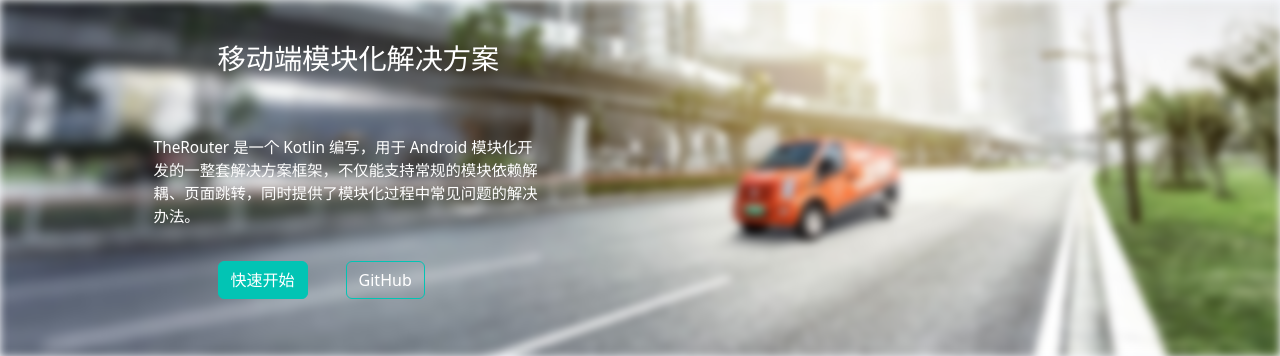
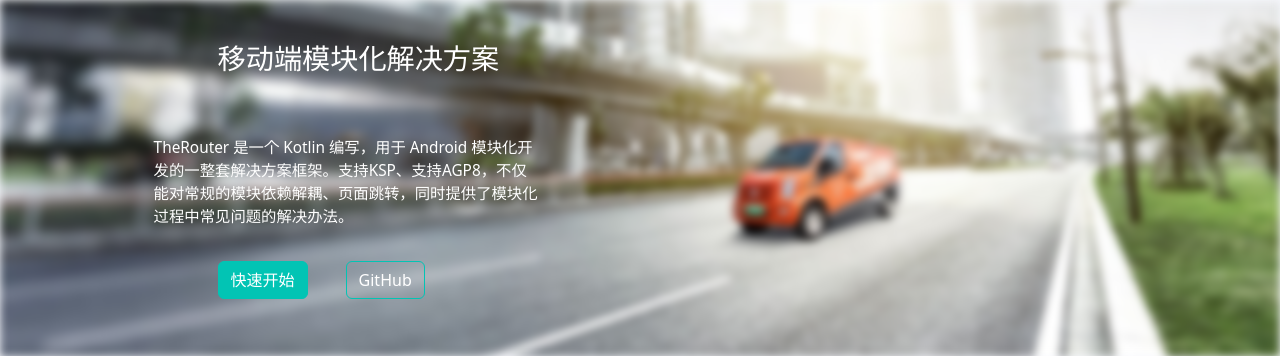
Before and after one commit to hll-therouter/therouter-en.github.io, a Jekyll site: the page built from index.html, in a window 1280 px wide. Shown: the part 121-477 px from the top of the page. Built offline with Jekyll 4.4.1, drawn with Linux system fonts in a browser that asks for light colours; nearby versions of some CDN libraries; Markdown is read by kramdown in place of the engine named in the settings.

Commit message:
修改首页介绍

```diff
--- a/_layouts/home_style.html
+++ b/_layouts/home_style.html
@@ -9,7 +9,7 @@
     <div style="position: relative; width: 100%;">
         <img src="{{ site.url }}/assets/img/logo/huolala.jpg" class="blur" width="100%">
         <span class="home-title">移动端模块化解决方案</span>
-        <span class="home-text">TheRouter 是一个 Kotlin 编写，用于 Android 模块化开发的一整套解决方案框架，不仅能支持常规的模块依赖解耦、页面跳转，同时提供了模块化过程中常见问题的解决办法。</span>
+        <span class="home-text">TheRouter 是一个 Kotlin 编写，用于 Android 模块化开发的一整套解决方案框架。支持KSP、支持AGP8，不仅能对常规的模块依赖解耦、页面跳转，同时提供了模块化过程中常见问题的解决办法。</span>
         <a href="{{site.url}}/docs/2022/08/29/01">
             <button type="button" class="btn btn-info button-color home-button-start">快速开始</button>
         </a>
```
